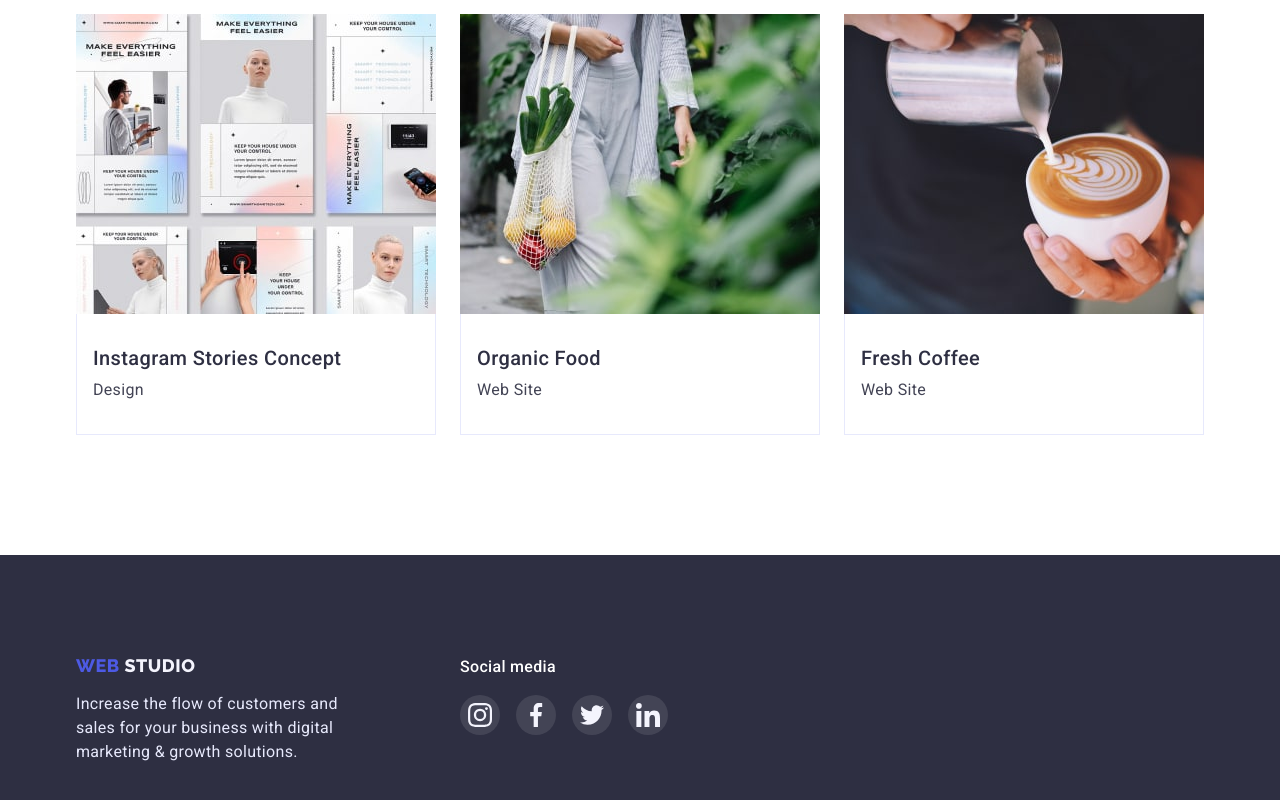
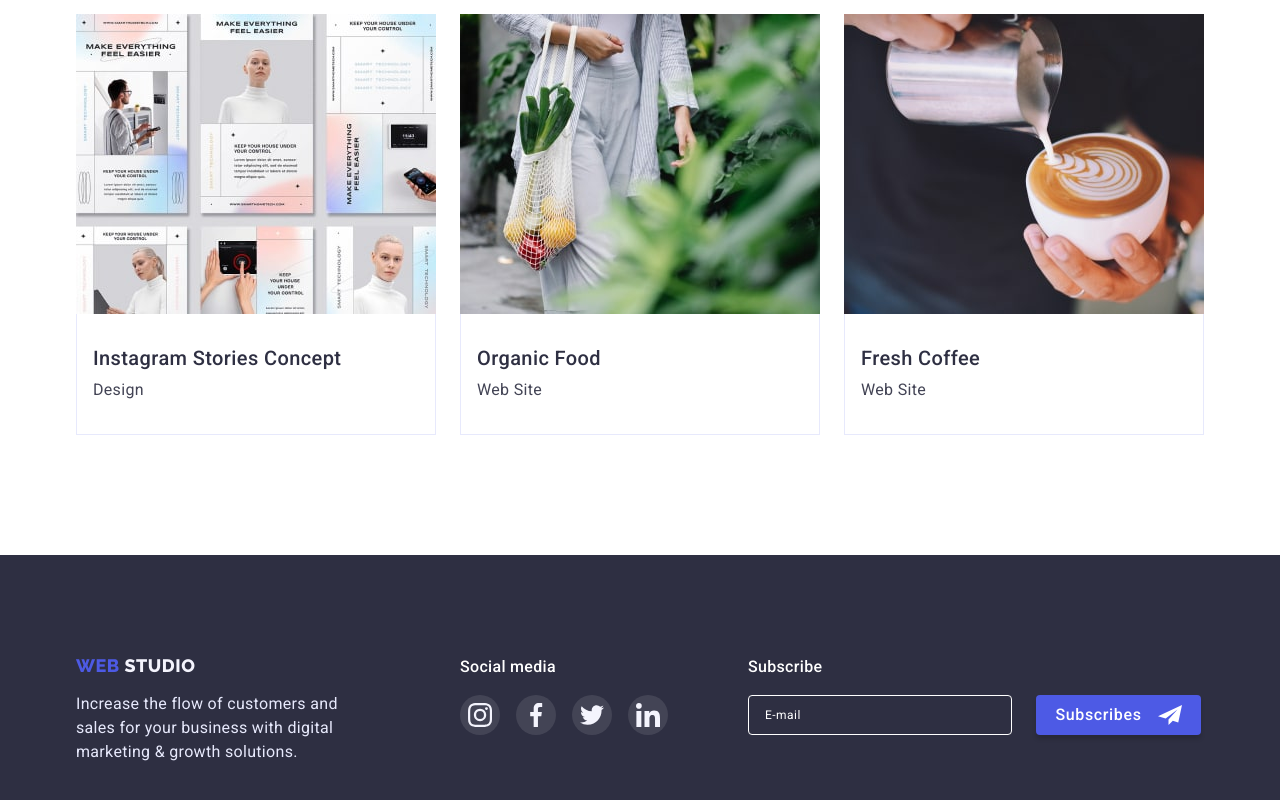
Before and after one commit to MaksymChe0/goit-markup-hw-06, a plain HTML site: page portfolio.html in a window 1280 px wide. Shown: the part 1215-2015 px from the top of the page. Drawn offline with nearby package versions, Linux system fonts and the light colour scheme.

Commit message:
50/50 finish

```diff
--- a/portfolio.html
+++ b/portfolio.html
@@ -310,6 +310,16 @@
             </li>
           </ul>
         </div>
+        <div class="subscribe">
+          <p class="subscribe-text">Subscribe</p>
+          <form class="footer-form">
+            <label for="footer-email" class="footer-email-item visually-hidden"></label>
+            <input type="email" name="footer-email" id="footer-email" placeholder="E-mail" class="footer-input">
+            <button type="submit" class="footer-btn">Subscribes <svg width="24" height="24">
+              <use href="./images/icon-modal/submit.svg#icon-submit"></use>
+            </svg></button>
+          </form>
+        </div>
       </div>
     </footer>
   </body>
```
